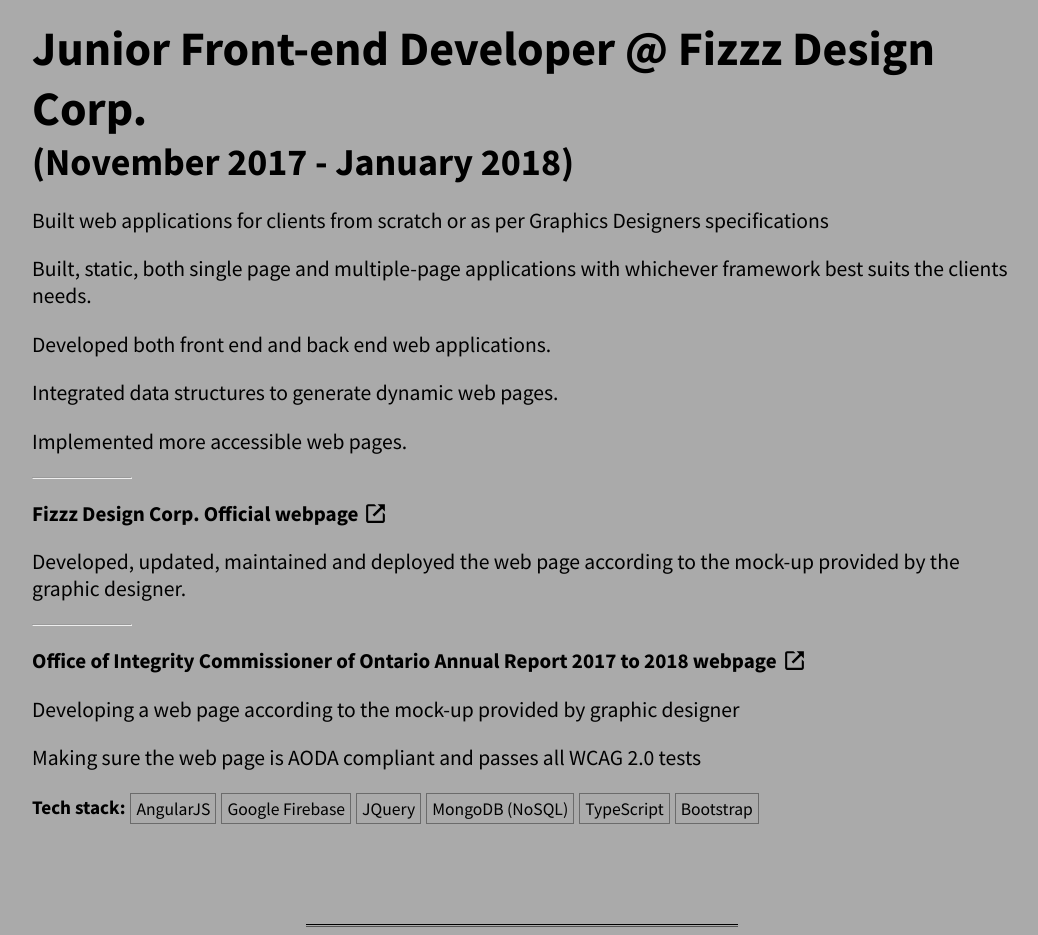
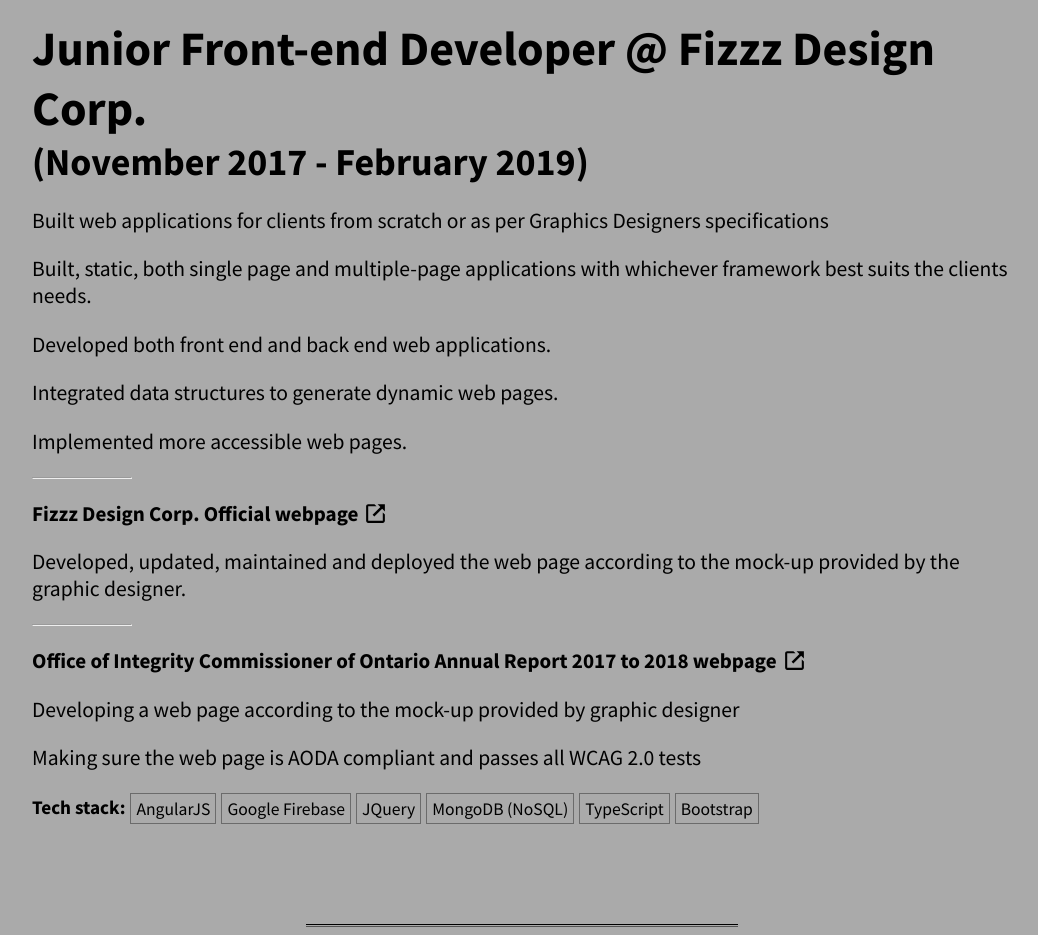
Before and after one commit to DemonFangs/nextjs-portfolio-2.0, a Next.js app: page /experiences in a window 1280 px wide. Shown: the part 2480-3415 px from the top of the page, without its empty margins (118-1156 px from the left). Built offline with nearby package versions, Linux system fonts and the light colour scheme.

Commit message:
wrong experience range fixed

```diff
--- a/pages/experiences.jsx
+++ b/pages/experiences.jsx
@@ -121,7 +121,7 @@
           <div className="text-wrapper w-full">
             <h1 className="title">
               <span>Junior Front-end Developer @ Fizzz Design Corp.</span>
-              <span>(November 2017 - January 2018)</span>
+              <span>(November 2017 - February 2019)</span>
             </h1>
             <p className="sub-point">
               Built web applications for clients from scratch or as per Graphics Designers specifications
```
